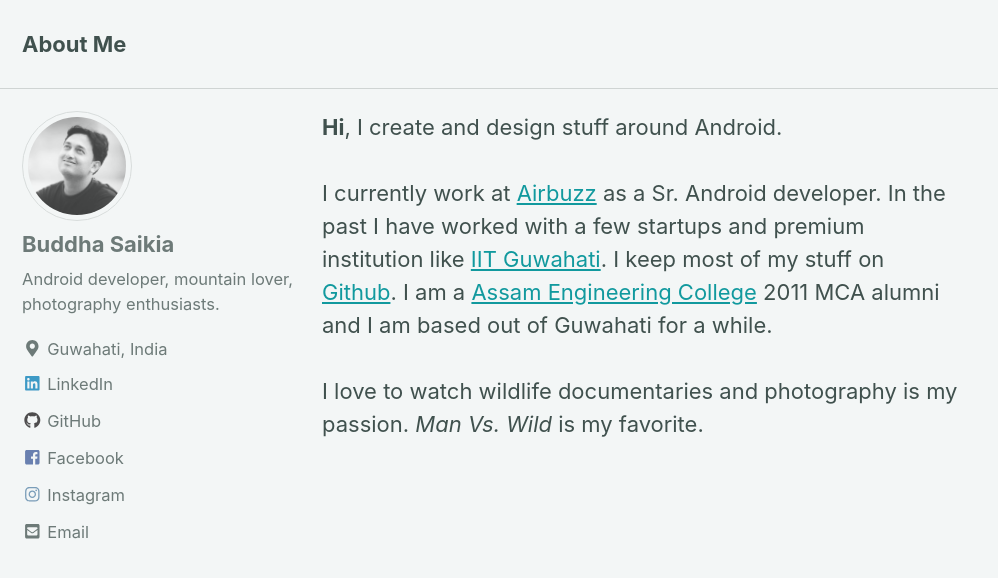
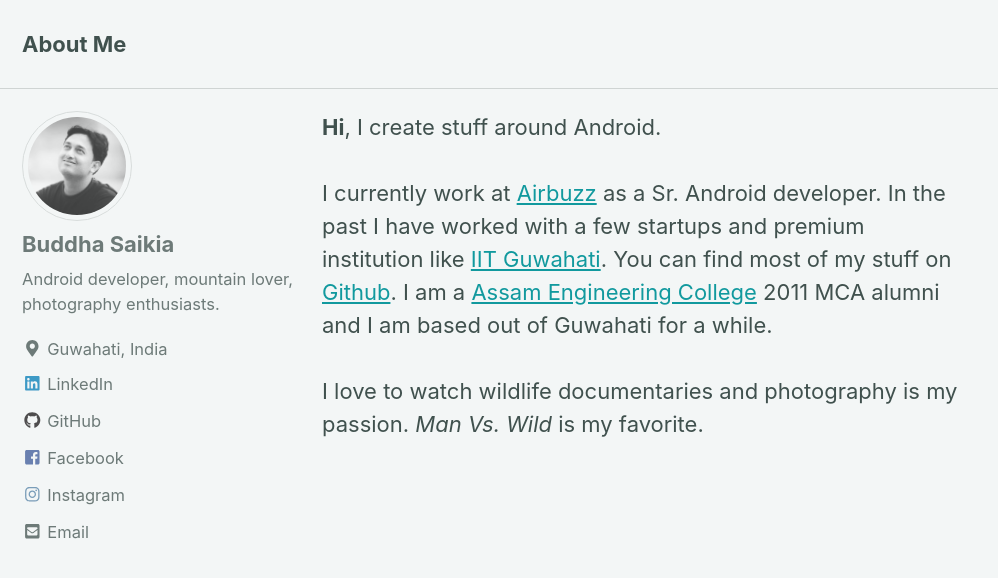
Before and after one commit to buddhasaikia/buddhasaikia.github.io, a Jekyll site: the page built from index.html, in a window 1280 px wide and 900 px high. Shown: the top 578 px of the window, without its empty margins (0-998 px from the left). Built offline with Jekyll 4.4.1, drawn with Linux system fonts in a browser that asks for light colours; cached includes are drawn as plain includes; nearby versions of some CDN libraries; the list of posts is cut into pages by our own code.

Commit message:
updated readme

```diff
--- a/index.html
+++ b/index.html
@@ -2,12 +2,12 @@
 layout: single
 author_profile: true
 ---
-<b>Hi</b>, I create and design stuff around Android.
+<b>Hi</b>, I create stuff around Android.
 <br/><br/>
 
 I currently work at <a href="http://www.airwhizz.com/">Airbuzz</a> as a Sr. Android developer. In the past I have worked
  with a few startups and premium institution like <a href="http://www.iitg.ac.in/">IIT Guwahati</a>.
- I keep most of my stuff on <a href="https://github.com/buddhasaikia/">Github</a>.
+ You can find most of my stuff on <a href="https://github.com/buddhasaikia/">Github</a>.
  I am a <a href="http://www.aec.ac.in/">Assam Engineering College</a> 2011 MCA alumni and I am based out of Guwahati for a while.
 <br/><br/>
 
```
